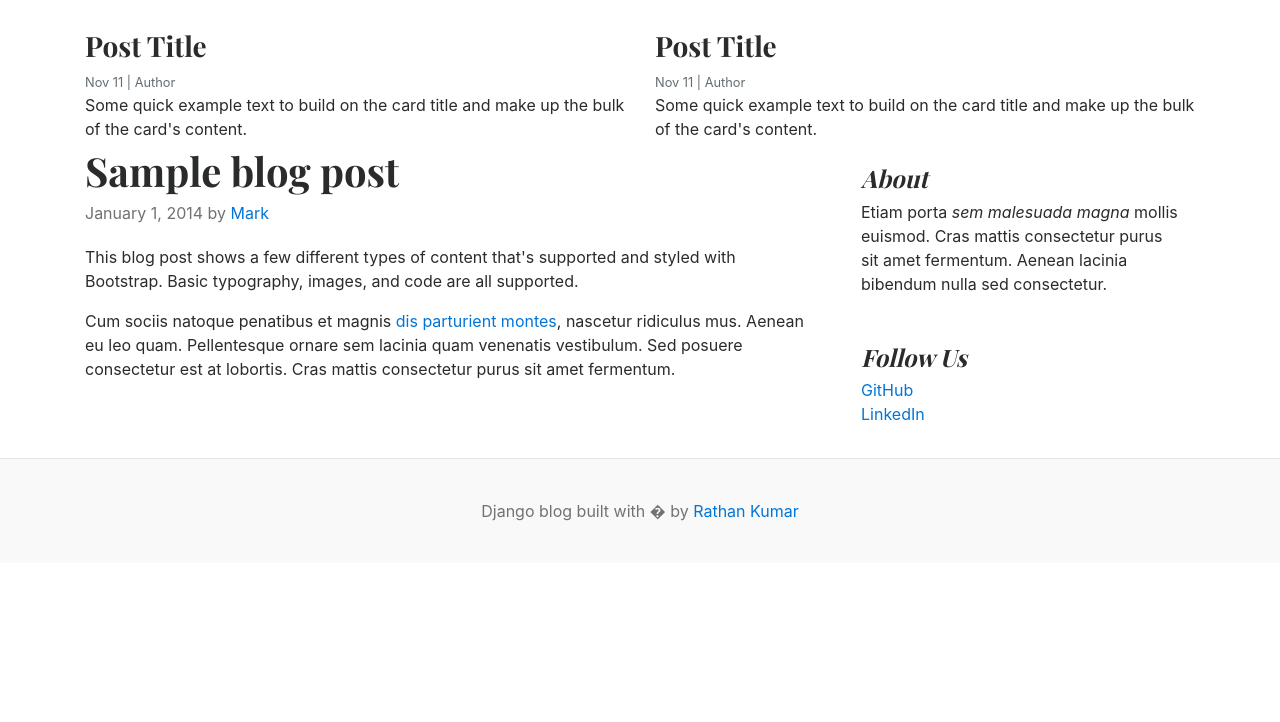
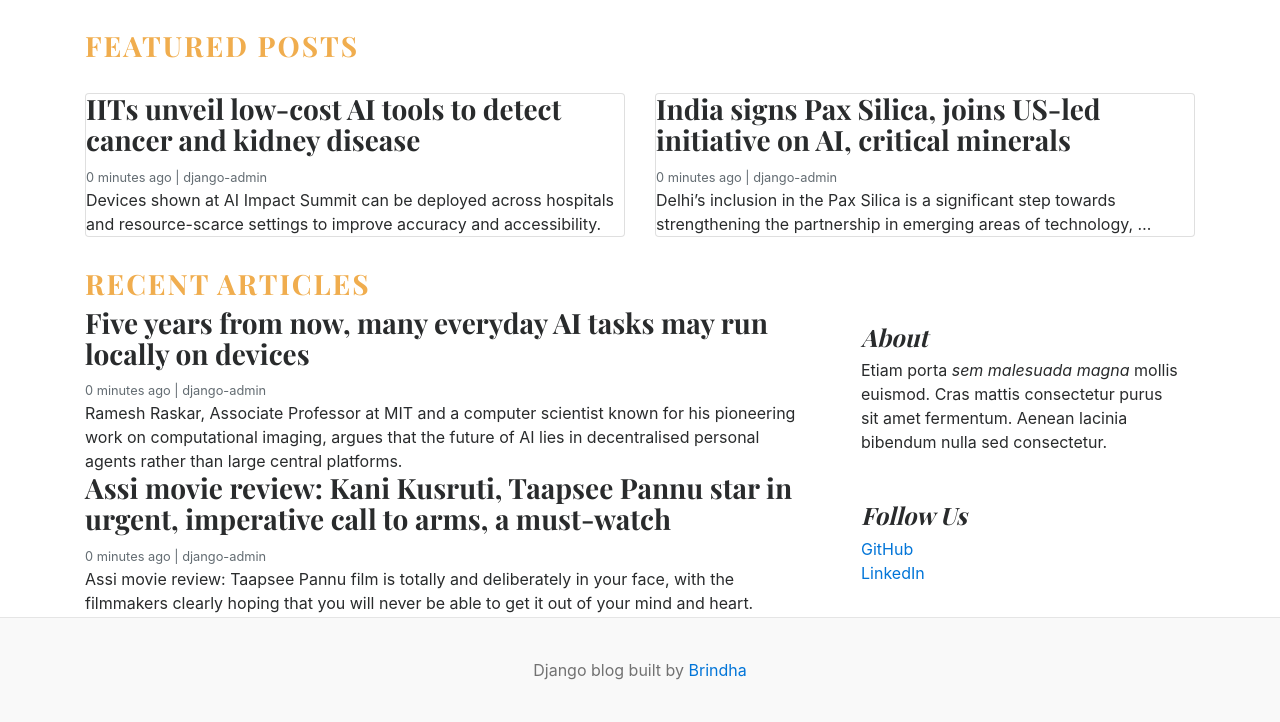
Before and after one commit to Brindha-V-C/Django-Blogging-Platform, a Django app: page / in a window 1280 px wide. Shown: the part 472-1194 px from the top of the page. Before the commit the page ends 993 px from the top, so only its background shows below. Run offline with Django 5.2, Linux system fonts and the light colour scheme; data comes from the database, SQL or seed files in the repository; both versions use the stored data as it was after the commit.

Commit message:
add blogs to home

```diff
--- a/blog_app/views.py
+++ b/blog_app/views.py
@@ -1,5 +1,16 @@
 from django.shortcuts import render
+
+from blogs.models import Blog, Category
 
 
 def home(request):
-    return render(request, 'home.html')
+    categories = Category.objects.all()
+    featured_posts = Blog.objects.filter(is_featured = True, status='Published').order_by('-updated_at')
+    posts = Blog.objects.filter(is_featured = False, status='Published')
+    context = {
+        "categories": categories,
+        "featured_posts": featured_posts,
+        "posts": posts
+    }
+
+    return render(request, 'home.html', context)
--- a/templates/home.html
+++ b/templates/home.html
@@ -27,66 +27,59 @@
 
       <div class="nav-scroller py-1 mb-2">
         <nav class="nav d-flex justify-content-between">
-          <a class="p-2 text-muted" href="#">World</a>
-          <a class="p-2 text-muted" href="#">U.S.</a>
-          <a class="p-2 text-muted" href="#">Technology</a>
-          <a class="p-2 text-muted" href="#">Design</a>
-          <a class="p-2 text-muted" href="#">Culture</a>
-          <a class="p-2 text-muted" href="#">Business</a>
-          <a class="p-2 text-muted" href="#">Politics</a>
-          <a class="p-2 text-muted" href="#">Opinion</a>
-          <a class="p-2 text-muted" href="#">Science</a>
-          <a class="p-2 text-muted" href="#">Health</a>
-          <a class="p-2 text-muted" href="#">Style</a>
-          <a class="p-2 text-muted" href="#">Travel</a>
+          {% for category in categories %}
+          <a class="p-2 text-muted" href="#">{{ category.category_name }}</a>
+          {% endfor %}
         </nav>
       </div>
 
 
-
-<div class="jumbotron p-3 p-md-5 text-white rounded bg-dark" style="background-image: url(static/images/cricket.jpg);background-blend-mode: overlay;background-size:cover;">
+  {% for post in featured_posts %}
+    {% if forloop.first %}
+      <div class="jumbotron p-3 p-md-5 text-white rounded bg-dark" style="background-image: url({{ post.featured_image.url }});background-blend-mode: overlay;background-size:cover;">
         <div class="col-md-8 px-0">
-      <h1 class="display-4 font-italic">Title of a longer featured blog post</h1>
-      <p class="lead my-3">Multiple lines of text that form the lede, informing new readers quickly and efficiently about what's most interesting in this post's contents.</p>
+          <h1 class="display-4 font-italic">{{ post.title }}</h1>
+          <p class="lead my-3">{{ post.short_description | truncatewords:20 }}</p>
           <p class="lead mb-0"><a href="#" class="text-white font-weight-bold">Continue reading...</a></p>
         </div>
       </div>
+    {% endif %}
+  {% endfor %}
 
+  <!--Featured Posts-->
+  <h3 class="text-uppercase text-warning" style="letter-spacing: 2px;">Featured Posts</h3>
+  <br>
   <div class="row mb-2">
+    {% for post in featured_posts %}
+      {% if not forloop.first %}
         <div class="col-md-6">
-      <div class="card border-0" >
+          <div class="card border-1" >
             <div class="card-body">
-          <h3>Post Title</h3>
-          <small class="mb-1 text-muted">Nov 11 | Author</small>
-          <p class="card-text">Some quick example text to build on the card title and make up the bulk of the card's content.</p>
+              <h3>{{ post.title }}</h3>
+              <small class="mb-1 text-muted">{{ post.created_at | timesince}} ago | {{ post.author }}</small>
+              <p class="card-text">{{ post.short_description | truncatewords:19 }}</p>
             </div>
           </div>
         </div>
-    <div class="col-md-6">
-      <div class="card border-0" >
-        <div class="card-body">
-          <h3>Post Title</h3>
-          <small class="mb-1 text-muted">Nov 11 | Author</small>
-          <p class="card-text">Some quick example text to build on the card title and make up the bulk of the card's content.</p>
+      {% endif %}
+    {% endfor %}
   </div>
-      </div>
-    </div>
-  </div>
+  <br>
 
+  <!--Recent Articles-->
+  <h3 class="text-uppercase text-warning" style="letter-spacing: 2px;">Recent Articles</h3>
   <main role="main" class="container p-0">
     <div class="row">
       <div class="col-md-8 blog-main">
-
-        <div class="blog-post">
-          <h2 class="blog-post-title">Sample blog post</h2>
-          <p class="blog-post-meta">January 1, 2014 by <a href="#">Mark</a></p>
-
-          <p>This blog post shows a few different types of content that's supported and styled with Bootstrap. Basic typography, images, and code are all supported.</p>
-
-          <p>Cum sociis natoque penatibus et magnis <a href="#">dis parturient montes</a>, nascetur ridiculus mus. Aenean eu leo quam. Pellentesque ornare sem lacinia quam venenatis vestibulum. Sed posuere consectetur est at lobortis. Cras mattis consectetur purus sit amet fermentum.</p>
-
-
+        {% for post in posts %}
+          <div class="card border-0" >
+            <div class="card-body">
+              <h3>{{ post.title }}</h3>
+              <small class="mb-1 text-muted">{{ post.created_at | timesince}} ago | {{ post.author }}</small>
+              <p class="card-text">{{ post.short_description | truncatewords:50 }}</p>
             </div>
+          </div>
+        {% endfor %}
         <!-- /.blog-post -->
 
       </div>
@@ -113,7 +106,7 @@
 
 </div>
 <footer class="blog-footer">
-  <p>Django blog built with � by <a href="#">Rathan Kumar</a></p>
+  <p>Django blog built by <a href="#">Brindha</a></p>
 </footer>
 </body>
 </html>
```
Also changed, not shown: db.sqlite3. Lines whose indentation alone changed are shown as unchanged.
